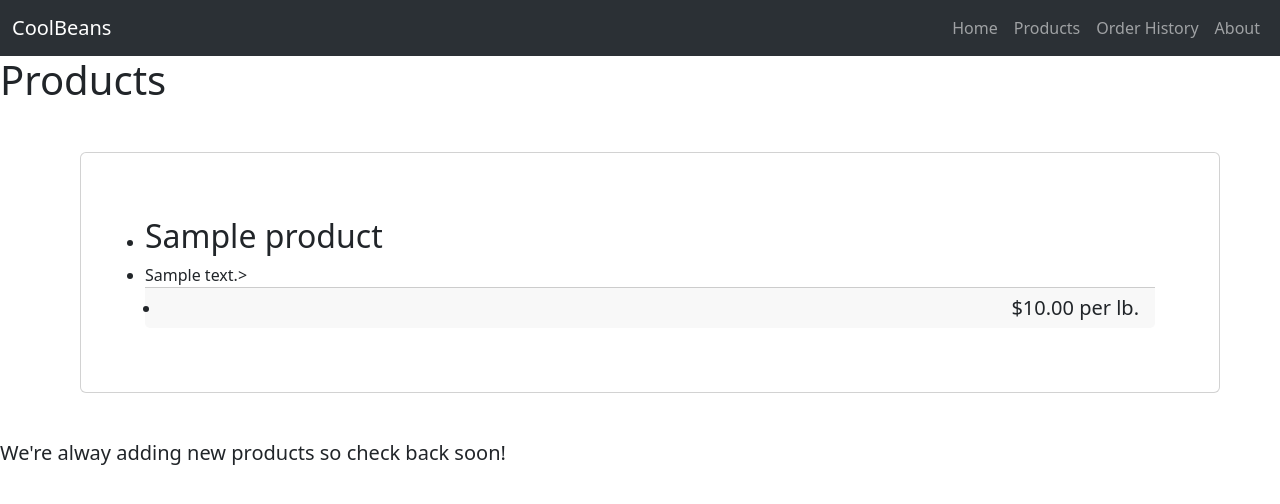
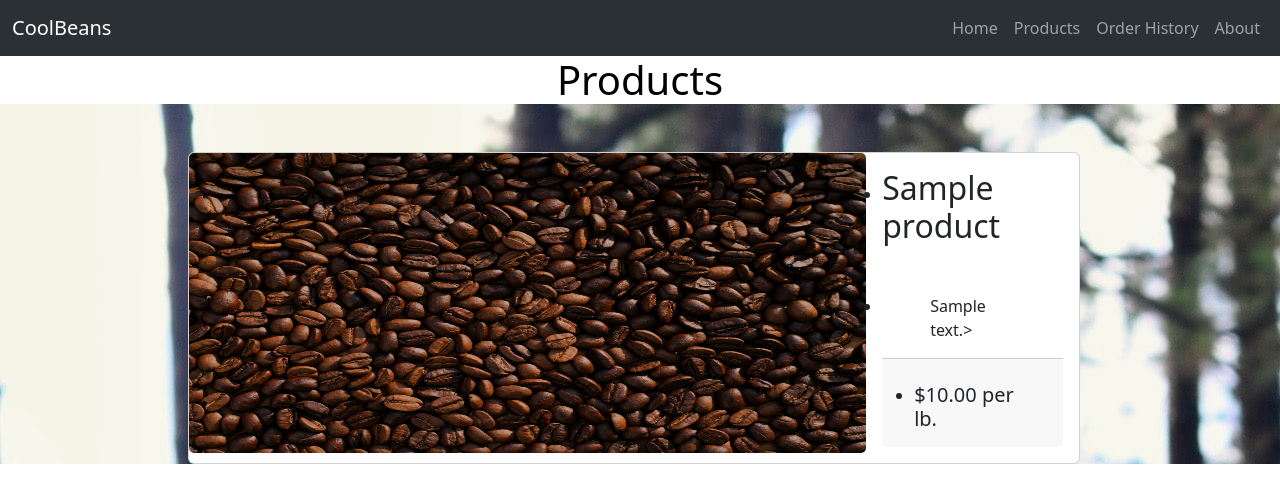
Before and after one commit to melville1/coolbeans, a Django app: page /products/ in a window 1280 px wide. Shown: the top 504 px of the page. Run offline with Django 4.2, Linux system fonts and the light colour scheme; tables that the repository leaves empty hold one stand-in row (values such as "Sample post").

Commit message:
added about page and made some changes to product

```diff
--- a/coolbeans/coolbeansapp/templates/navbar.html
+++ b/coolbeans/coolbeansapp/templates/navbar.html
@@ -25,7 +25,7 @@
             </a>
         </li>
         <li class="nav-item">
-            <a class="nav-link" href="#">
+            <a class="nav-link" href="{% url 'about' %} ">
               About
             </a>
         </li>
--- a/coolbeans/coolbeansapp/templates/product_list.html
+++ b/coolbeans/coolbeansapp/templates/product_list.html
@@ -1,30 +1,39 @@
 {% extends 'main.html' %}
    {% block content %}
-   <h1> Products </h1>
-      <ul>
-      <!-- Iterate over objec productt_list and displaying what -->
-      {% for products in product_list %}
-      <div class="container m-5">
-         <div class="row">
+   {% load static %}
+   <div class="bg-image" style="background-image: url({% static 'austin-park-vbi3LFdaQtI-unsplash.jpg' %}); flex: 1 1 auto;">
 
-            <div class="card p-5">
-               {% comment %}
-               <li><img src="{{products.image.url }}" height="300px", width="400px"> </li>
+      <div class="text-black bg-white text-center">
+         <h1> Products </h1>
+      </div>
 
-               {% endcomment %}
-               <div class="card-body">
-                  <li><h2 class="card-title">{{ products.name }}<h2></li>
-                  <li class="card-text"> {{ products.description }}></li>
-                  <div class="card-footer">
-                      <li><h5 class="float-end"> ${{ products.price }}0 per lb.</h5></li>
+         <div class="container m-5">
+            <div class="flex-row">
+
+      <ul> <!-- Iterate over objec productt_list and displaying what -->
+         {% for products in product_list %}
+               <div class="m-5 px-5">
+                  <div class="card p-5n flex-row">
+                  <img class="card-img" src="{% static 'mike-kenneally-TD4DBagg2wE-unsplash.jpg'%}" height="300px", width="400px">
+                     <div class="card-body">
+                        <li><h2 class="card-title mb-5">{{ products.name }}<h2></li>
+                        <li><p class="card-text mx-5 "> {{ products.description }}></p></li>
+                        <div class="d-flex justify-content-around mt-3">
+
+                              <div class="p2 card-footer">
+                                 <div class="p-2">
+                                    <div class="p-2">
+                                       <li><h5 class="float-end"> ${{ products.price }}0 per lb.</h5></li>
+                                    </div>
+                                 </div>
+                              </div>
+                           </div>
+                        </div>
+                     </div>
                   </div>
                </div>
+      {% endfor %}
             </div>
          </div>
-      </div>
-
-      {% endfor %}
-
       </ul>
-   <h5> We're alway adding new products so check back soon!<h5>
    {% endblock %}
--- a/coolbeans/coolbeansapp/urls.py
+++ b/coolbeans/coolbeansapp/urls.py
@@ -1,5 +1,5 @@
 from django.urls import path
-from coolbeansapp.views import HomeView, OrderView, ConfirmationView, ReceiptView, ProductView
+from coolbeansapp.views import HomeView, OrderView, ConfirmationView, ReceiptView, ProductView, AboutView
 
 urlpatterns = [
     path('', HomeView.as_view(), name='home'),
@@ -7,4 +7,5 @@ urlpatterns = [
     path('confirmation', ConfirmationView.as_view(), name='confirmation'),
     path('order/<int>', ReceiptView.as_view(), name='receipt' ),
     path('products/', ProductView.as_view(), name = 'product_list'),
-]
+    path('about/', AboutView.as_view(), name ="about")
+    ]
--- a/coolbeans/coolbeansapp/views.py
+++ b/coolbeans/coolbeansapp/views.py
@@ -93,3 +93,17 @@ class ProductView(View):
             template_name= "product_list.html",
             context= html_data
         )
+
+
+class AboutView(View):
+    def get (self,request):
+
+
+
+
+
+        return render(
+            request= request,
+            template_name= "about.html",
+            context= {}
+        )
```
Also changed, not shown: coolbeans/coolbeansapp/templates/about.html (added, +20 -0 lines), coolbeans/coolbeansapp/static/austin-park-vbi3LFdaQtI-unsplash.jpg (added), coolbeans/coolbeansapp/static/mike-kenneally-TD4DBagg2wE-unsplash.jpg (added).
